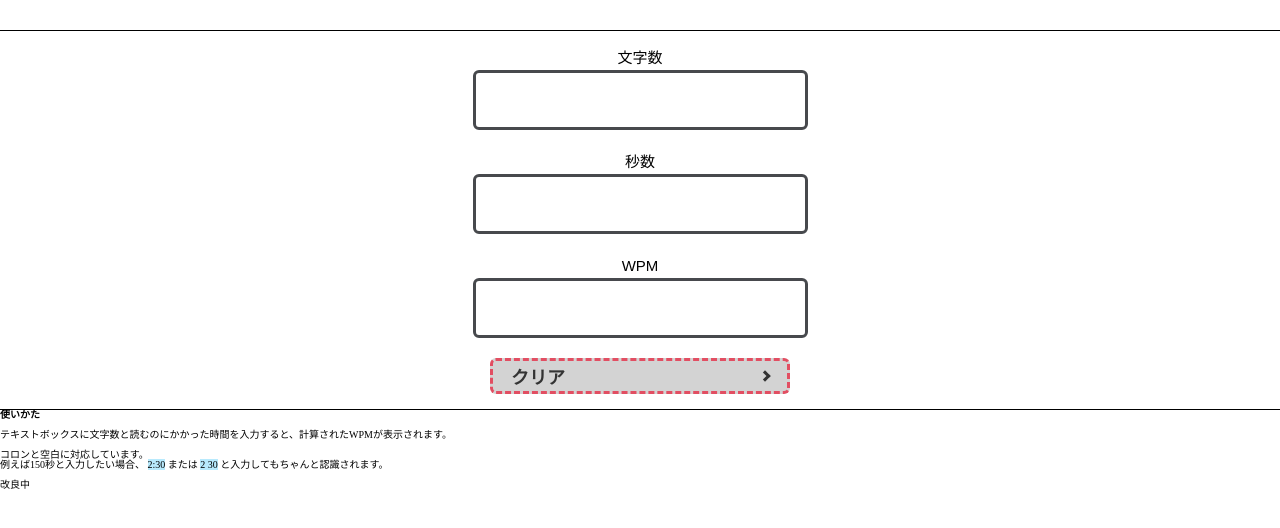
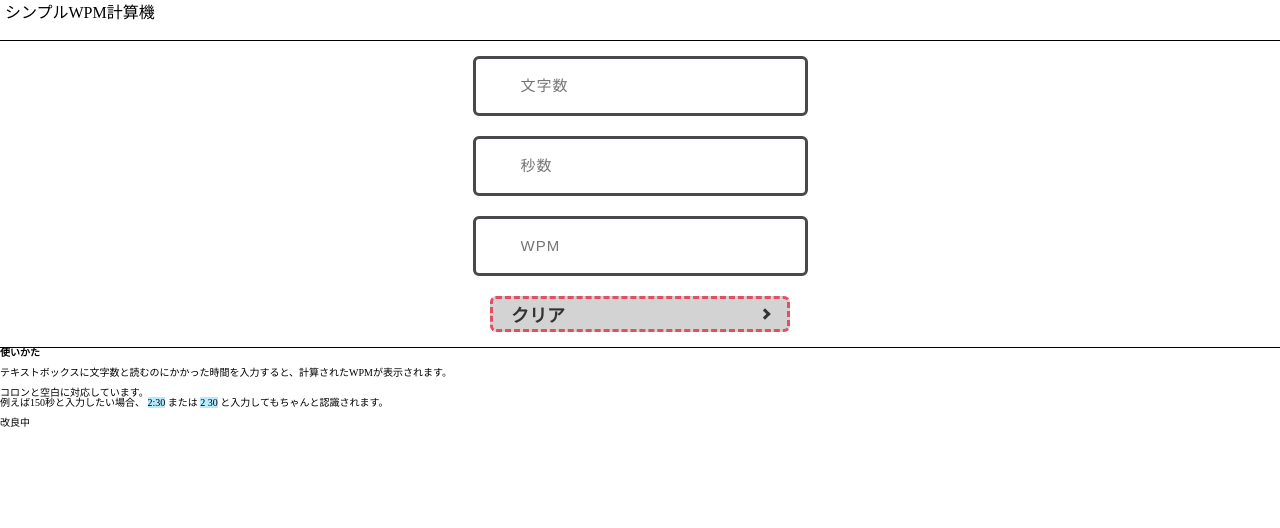
Before and after one commit to tNakano23/project02-WPM, a plain HTML site: page index.html in a window 1280 px wide. Drawn offline with nearby package versions, Linux system fonts and the light colour scheme.

```diff
--- a/css/style.css
+++ b/css/style.css
@@ -4,6 +4,7 @@
 header{
   width: 100%;
   height: 30px;
+  margin: 5px;
   /* background-color: rgb(231, 90, 47); */
 }
 main{
@@ -35,7 +36,6 @@
 	box-sizing: border-box;
 	width: 100%;
 	padding: 1em 3em;
-	transition: 0.3s;
 	letter-spacing: 1px;
 	color: #0c0a0a;
 	border: 3px solid #47494d;
@@ -58,7 +58,6 @@
   background-color: #d3d3d3;
   border: 3px dashed #3d9ec8;
   border-radius: 6px;
-  transition: 0.3s;
 }
 
 .button_main::after {
--- a/index.html
+++ b/index.html
@@ -9,26 +9,26 @@
     <link rel="stylesheet" href="./css/style.css">
 </head>
 <body>
-    <header></header>
+    <header>シンプルWPM計算機</header>
 
     <main>
         <!-- <p>WPMの求め方 <br> [文字数 ÷ 秒数× 60]</p> -->
         <div section01>
             <div class="calucurate-area" >
                 <div class="calucurate-textboxA box01">
-                    <label class="textH2" for="textbox01">文字数</label>
-                    <input type="number" class="textbox" id="textbox01" min="0" >
+                    <!-- <label class="textH2" for="textbox01">文字数</label> -->
+                    <input type="number" class="textbox" id="textbox01" min="0" placeholder="文字数">
                 </div>
                 <div class="calucurate-textboxA box02">
-                    <label class="textH2" for="textbox02">秒数</label>
-                    <input type="text" class="textbox" id="textbox02">
+                    <!-- <label class="textH2" for="textbox02">秒数</label> -->
+                    <input type="text" class="textbox" id="textbox02" placeholder="秒数">
                 </div>
                 <!-- <div class="calucurate-textboxA box03">
                     <button type="button" class="button_main" id="btn01">計算</button>
                 </div> -->
                 <div class="calucurate-textboxA box04">
-                    <label class="textH2" for="textbox03">WPM</label>
-                    <input type="text" value="" class="textbox" id="textbox03" readonly="">
+                    <!-- <label class="textH2" for="textbox03">WPM</label> -->
+                    <input type="text" value="" class="textbox" id="textbox03" readonly="" placeholder="WPM">
                 </div>
                 <div class="calucurate-textboxA box05">
                     <button type="button" class="button_main" id="btn02">クリア</button>
```
Also changed, not shown: 1 other file.
